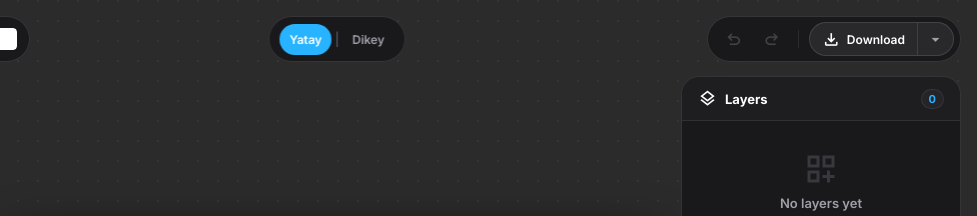
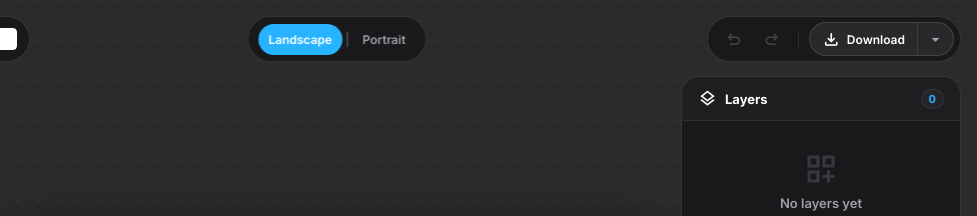
Before and after one commit to cmehmetd/Tedit, a plain HTML site: page index.html in a window 1280 px wide. Shown: the top 216 px of the page, 303-1280 px from the left. Drawn offline with nearby package versions, Linux system fonts and the light colour scheme.

Commit message:
Use English orientation labels

```diff
--- a/index.html
+++ b/index.html
@@ -39,9 +39,9 @@
 
       <!-- Panel 3: Canvas Orientation -->
       <div class="floating-panel orientation-panel" role="group" aria-label="Canvas orientation">
-        <button id="btn-orientation-landscape" class="orientation-btn active" type="button" data-orientation="landscape">Yatay</button>
+        <button id="btn-orientation-landscape" class="orientation-btn active" type="button" data-orientation="landscape">Landscape</button>
         <span class="orientation-separator">|</span>
-        <button id="btn-orientation-portrait" class="orientation-btn" type="button" data-orientation="portrait">Dikey</button>
+        <button id="btn-orientation-portrait" class="orientation-btn" type="button" data-orientation="portrait">Portrait</button>
       </div>
 
       <!-- Panel 4: Actions (Undo / Redo & Seamless Download Combined) -->
```
